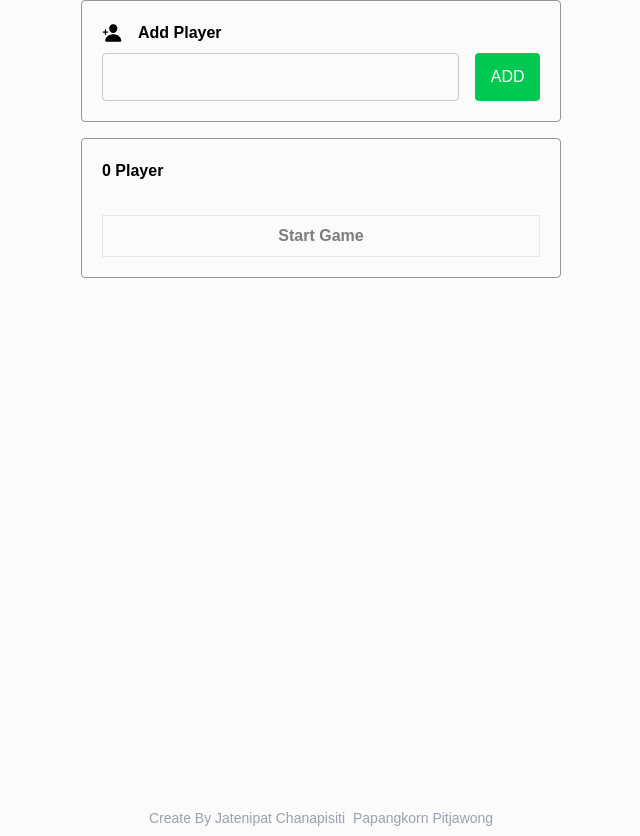
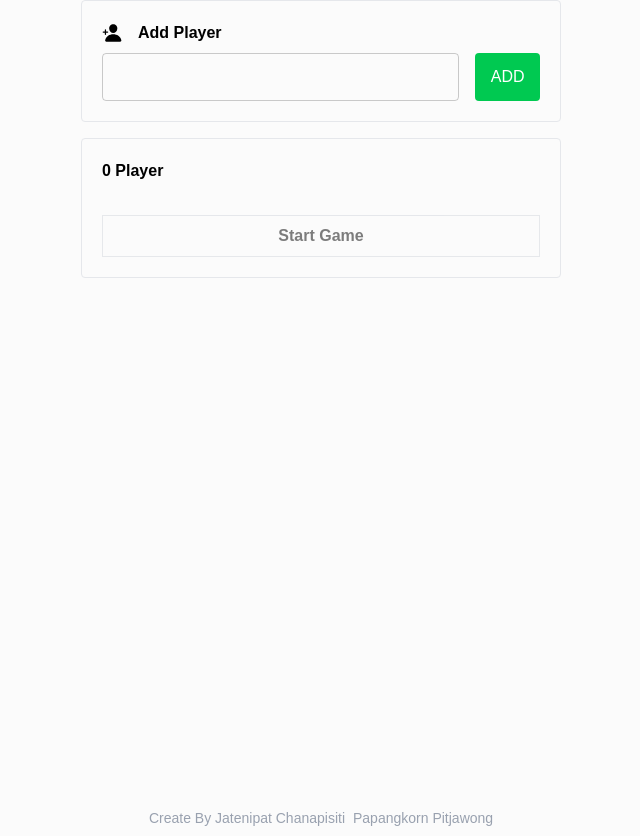
Before and after one commit to JatenipatChanapisitthi/Real-or-FaKe-game, a Next.js app: page / in a window 1280 px wide. Shown: the whole page, without its empty margins (319-959 px from the left). Built offline with nearby package versions, Linux system fonts and the light colour scheme.

Commit message:
change border color

```diff
--- a/src/components/firstPage/FirstPage.tsx
+++ b/src/components/firstPage/FirstPage.tsx
@@ -83,7 +83,7 @@ const handleCancelClick = () => {
 
   return (
     <div className="flex flex-col items-center gap-4">
-      <div className="flex flex-col  gap-2 border border-black/40 rounded-sm p-5 w-90 md:w-120">
+      <div className="flex flex-col  gap-2 border border-gray-200 rounded-sm p-5 w-90 md:w-120">
         <div className="flex gap-4 items-center">
           <IoPersonAdd className="text-xl h-auto w-auto" />
           <h1 className="font-bold">Add Player</h1>
@@ -109,7 +109,7 @@ const handleCancelClick = () => {
           )}
       </div>
 
-      <div className="flex flex-col  gap-2 border border-black/40 rounded-sm p-5 w-90 md:w-120 ">
+      <div className="flex flex-col  gap-2 border border-gray-200 rounded-sm p-5 w-90 md:w-120 ">
         {nameList.length > 1 ? (
           <h1 className="font-bold">{nameList.length} Players</h1>
         ) : (
@@ -118,7 +118,7 @@ const handleCancelClick = () => {
         <ul className="mb-4 flex flex-col gap-2">
           {nameList.map((name, index) => (
             <div key={index} className="flex items-center gap-2">
-              <li className={` bg-black/10 rounded-sm p-2 w-full flex items-center justify-center text-xl font-bold`}>
+              <li className={` bg-gray-200/90 rounded-sm p-2 w-full flex items-center justify-center text-xl font-bold`}>
                 {isEditing && editNameIndex === index ? (
                   <input
                     type="text"
```
